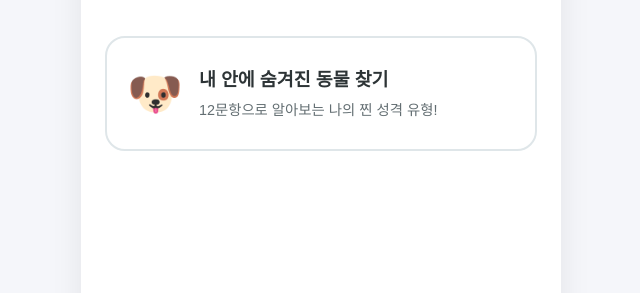
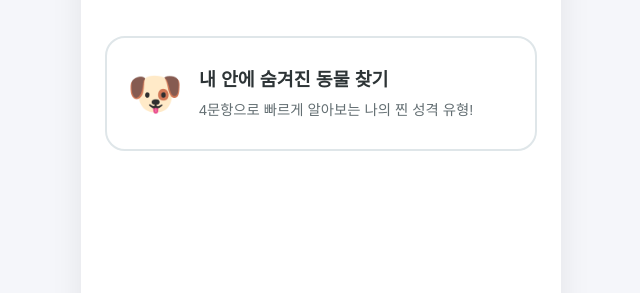
Before and after one commit to ghgfhfg2/test-holic-blog, a Jekyll site: the page built from index.html, in a window 1280 px wide. Shown: the part 405-698 px from the top of the page, without its empty margins (319-959 px from the left). Built offline with Jekyll 4.4.1, drawn with Linux system fonts in a browser that asks for light colours; some web fonts are replaced.

Commit message:
Fix test card copy to 4 questions

```diff
--- a/index.html
+++ b/index.html
@@ -14,7 +14,7 @@ description: 내 안의 진짜 모습을 발견하는 다양한 성격/심리
       <div class="test-thumb">🐶</div>
       <div class="test-info">
         <h3>내 안에 숨겨진 동물 찾기</h3>
-        <p>12문항으로 알아보는 나의 찐 성격 유형!</p>
+        <p>4문항으로 빠르게 알아보는 나의 찐 성격 유형!</p>
       </div>
     </a>
   </section>
```
